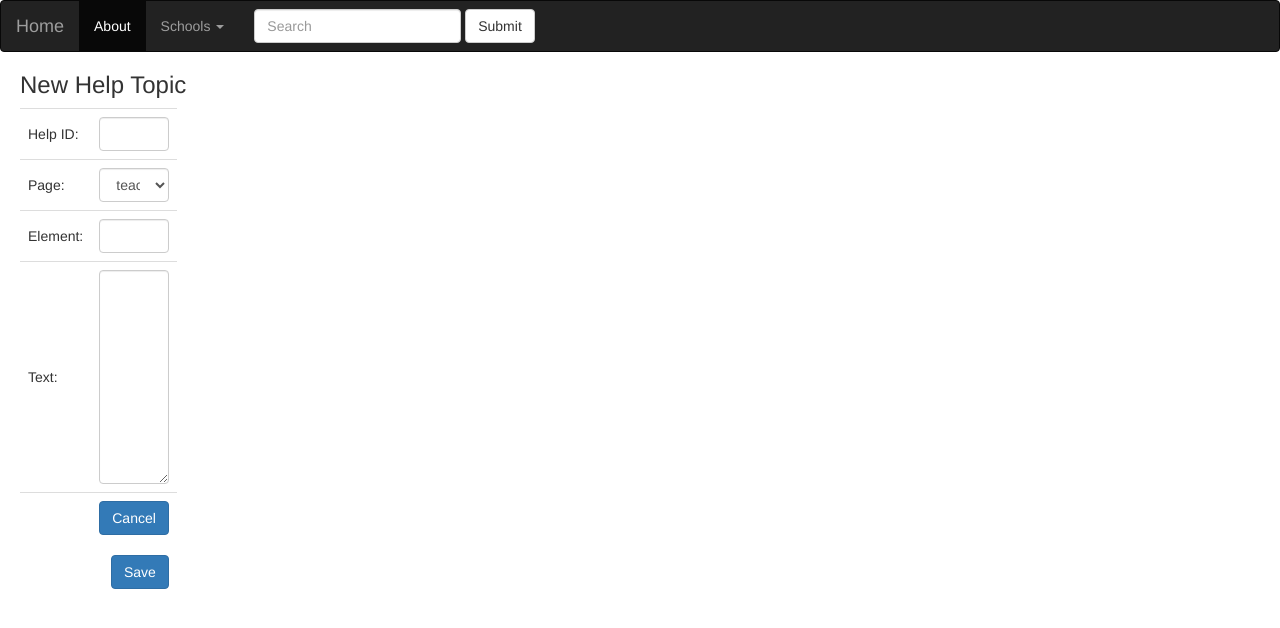
After one commit to peterhend/schools, a Flask app: page /help/new in a window 1280 px wide. The commit adds this page. Shown: the top 628 px of the page. Run offline with Flask 2, Linux system fonts and the light colour scheme; some libraries are stand-ins or nearby versions.

Commit message:
Add help topic authoring

```diff
--- a/schools.py
+++ b/schools.py
@@ -1,7 +1,7 @@
 import os
-from flask import Flask, render_template, request, redirect, url_for, jsonify
+from flask import Flask, render_template, request, redirect, url_for, jsonify, flash, Markup
 from flask_bootstrap import Bootstrap
-from sqlalchemy import create_engine
+from sqlalchemy import create_engine, desc
 from sqlalchemy.orm import sessionmaker
 from database_setup import Base, District, School, Student, Teacher, Section, Enrollment, HelpTopic
 
@@ -22,6 +22,50 @@ def showDistricts():
     districts = session.query(District).all()
     return render_template('districts.html', districts=districts)
 
+@app.route('/help')
+def helpTopics():
+    helpTopics = session.query(HelpTopic).order_by(HelpTopic.help_id)
+    return render_template('help.html', helpTopics=helpTopics)
+
+@app.route('/help/new', methods=['GET', 'POST'])
+def newHelpTopic():
+    if request.method == 'POST':
+        newTopic = HelpTopic(
+            help_id=request.form['help_id'],
+            window=request.form['window'],
+            element=request.form['element'],
+            text=request.form['text']
+            )
+        session.add(newTopic)
+        session.commit()
+        return redirect(url_for('helpTopics'))
+    else:
+        pages = os.listdir("templates")
+        return render_template('newhelptopic.html', pages=pages)
+
+@app.route('/help/<int:help_id>/edit', methods=['GET', 'POST'])
+def editHelpTopic(help_id):
+    topic = session.query(HelpTopic).filter_by(id=help_id).one()
+    if request.method == 'POST':
+        if request.form['submit'] == 'Save':
+            if request.form['help_id']:
+                topic.help_id = request.form['help_id']
+            if request.form['window']:
+                topic.window = request.form['window']
+            if request.form['element']:
+                topic.element = request.form['element']
+            if request.form['text']:
+                topic.text = request.form['text']
+            session.add(topic)
+            session.commit()
+        elif request.form['submit'] == 'Delete':
+            session.delete(topic)
+            session.commit()
+        return redirect(url_for('helpTopics'))
+    else:
+        pages = os.listdir("templates")
+        return render_template('edithelptopic.html', topic=topic, pages=pages)
+
 @app.route('/districts/new', methods=['GET', 'POST'])
 def newDistrict():
     if request.method == 'POST':
@@ -38,7 +82,7 @@ def newDistrict():
         session.commit()
         return redirect(url_for('showDistricts'))
     else:
-        helpTopics = session.query(HelpTopic).filter_by(window="Edit District").all()
+        helpTopics = session.query(HelpTopic).filter_by(window="editdistrict.html").all()
         helpDict = {}
         for topic in helpTopics:
             helpDict[topic.help_id] = [topic.element, topic.text]
@@ -66,7 +110,7 @@ def editDistrict(district_id):
         session.commit()
         return redirect(url_for('showDistricts'))
     else:
-        helpTopics = session.query(HelpTopic).filter_by(window="Edit District").all()
+        helpTopics = session.query(HelpTopic).filter_by(window="editdistrict.html").all()
         helpDict = {}
         for topic in helpTopics:
             helpDict[topic.help_id] = [topic.element, topic.text]
--- a/templates/newdistrict.html
+++ b/templates/newdistrict.html
@@ -9,7 +9,7 @@
 <table class="table" style="width: 0%;">
 <tr>
 	<td style="vertical-align:middle">Name:</td>
-	<td><input class="form-control" data-toggle="popover" data-trigger="hover" data-placement="right" data-html="true" title="<h4>{{helpTopics[1][0]}}</h4>" data-content="{{helpTopics[1][1]}}" type='text' size='50' name='name'></td>
+	<td><input class="form-control" data-toggle="popover" data-trigger="hover" data-placement="right" data-html="true" data-content="<h4>{{helpTopics[1][0]}}</h4> {{helpTopics[1][1]}}" type='text' size='50' name='name'></td>
     <td style="vertical-align:middle"><a onclick="setHelpText('{{helpTopics[1][0]}}', '{{helpTopics[1][1]}}')" href='#' data-toggle="modal" data-html="true" data-target="#help" class="btn btn-primary btn-xs">?</a></td>
 </tr>
 <tr>
--- /dev/null
+++ b/templates/newhelptopic.html
@@ -0,0 +1,49 @@
+{% extends "base.html" %}
+
+{% block title %} Edit Help Topic {% endblock %}
+
+{% block header %}
+{% endblock %}
+
+{% block content %}
+
+<h3>New Help Topic</h3>
+<form action="{{ url_for('newHelpTopic') }}" method = 'post'>
+
+<table class="table" style="width: 0;">
+<tr>
+	<td style="vertical-align:middle">Help ID:</td>
+	<td><input class="form-control" type='text' size='50' name='help_id'></td>
+</tr>
+<tr>
+	<td style="vertical-align:middle">Page:</td>
+	<td>
+		<select class="form-control" name="window">
+			{% for page in pages %}
+	    		<option value="{{page}}">{{page}}</option>
+			{% endfor %}
+		</select>
+	</td>
+</tr>
+<tr>
+	<td style="vertical-align:middle">Element:</td>
+	<td><input class="form-control" type='text' size='50' name='element'></td>
+</tr>
+<tr>
+	<td style="vertical-align:middle">Text:</td>
+	<td><textarea class="form-control" name="text" cols="40" rows="10"></textarea></td>
+</tr>
+
+<tr style="padding-top: 40px;">
+	<td>&nbsp;</td>
+	<td align="right">
+		<a href='{{url_for('helpTopics')}}' class="btn btn-primary">Cancel</a>
+		&nbsp;&nbsp;&nbsp;&nbsp;
+		<input type='submit' name='submit' value='Save' class="btn btn-primary">
+	</td>
+</tr>
+</table>
+
+</form>
+
+{% endblock %}
```
Also changed, not shown: populate_db.py (+15 -52 lines), templates/edithelptopic.html (added, +56 -0 lines), templates/help.html (added, +20 -0 lines), schools.db.
